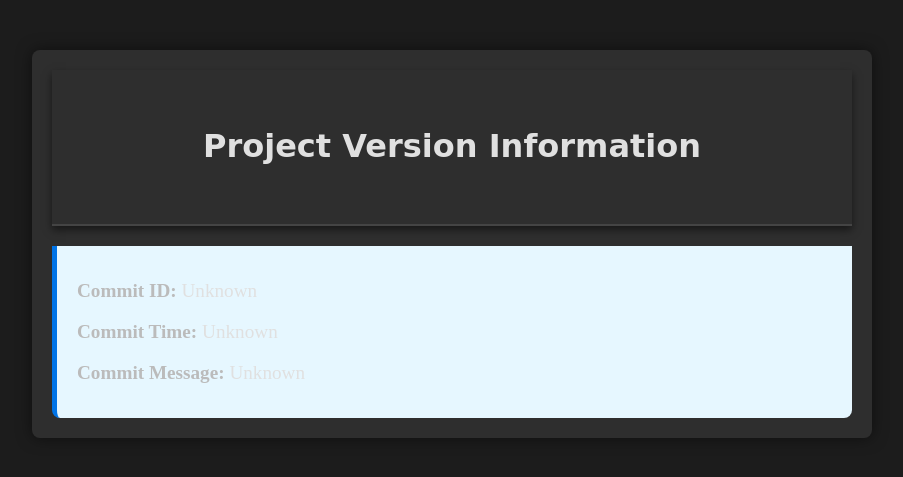
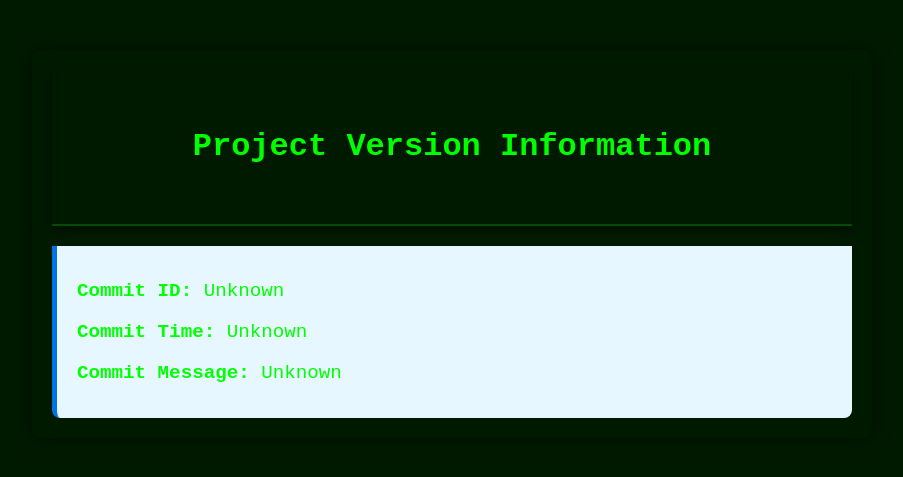
Before and after one commit to conorfennell/local-local, a Django app: page /about/ in a window 1280 px wide. Shown: the top 477 px of the page, without its empty margins (188-1091 px from the left). Run offline with Django 5.2, Linux system fonts and the light colour scheme.

Commit message:
style: Update About page to have a Commodore 64 green monochrome look

```diff
--- a/pages/templates/about.html
+++ b/pages/templates/about.html
@@ -6,26 +6,26 @@
     <title>About Me - Professional Developer Portfolio</title>
     <style>
         body {
-            font-family: 'Cinzel', serif;
+            font-family: 'Courier New', monospace;
             margin: 0;
             padding: 0;
-            background-color: #1c1c1c;
-            color: #e0e0e0;
+            background-color: #001a00;
+            color: #00ff00;
             line-height: 1.6;
         }
         .header {
-            background-color: #2e2e2e;
-            color: #e0e0e0;
+            background-color: #001a00;
+            color: #00ff00;
             padding: 30px;
             text-align: center;
-            border-bottom: 2px solid #444;
+            border-bottom: 2px solid #004d00;
             box-shadow: 0 4px 8px rgba(0, 0, 0, 0.5);
         }
         .commit-info {
             margin-top: 20px;
             padding: 20px;
-            background-color: #333;
-            border-left: 5px solid #555;
+            background-color: #002600;
+            border-left: 5px solid #004d00;
             border-radius: 0 0 8px 8px;
         }
         .commit-info p {
@@ -33,20 +33,20 @@
             font-size: 1.2em;
         }
         .commit-info p strong {
-            color: #bbb;
+            color: #00ff00;
         }
         .container {
             max-width: 800px;
             margin: 50px auto;
             padding: 20px;
-            background-color: #2e2e2e;
+            background-color: #001a00;
             box-shadow: 0 0 15px rgba(0, 0, 0, 0.5);
             border-radius: 8px;
         }
         h1, h2 {
-            color: #e0e0e0;
+            color: #00ff00;
             text-align: center;
-            font-family: 'Cinzel Decorative', cursive;
+            font-family: 'Courier New', monospace;
         }
     </style>
 </head>
```
